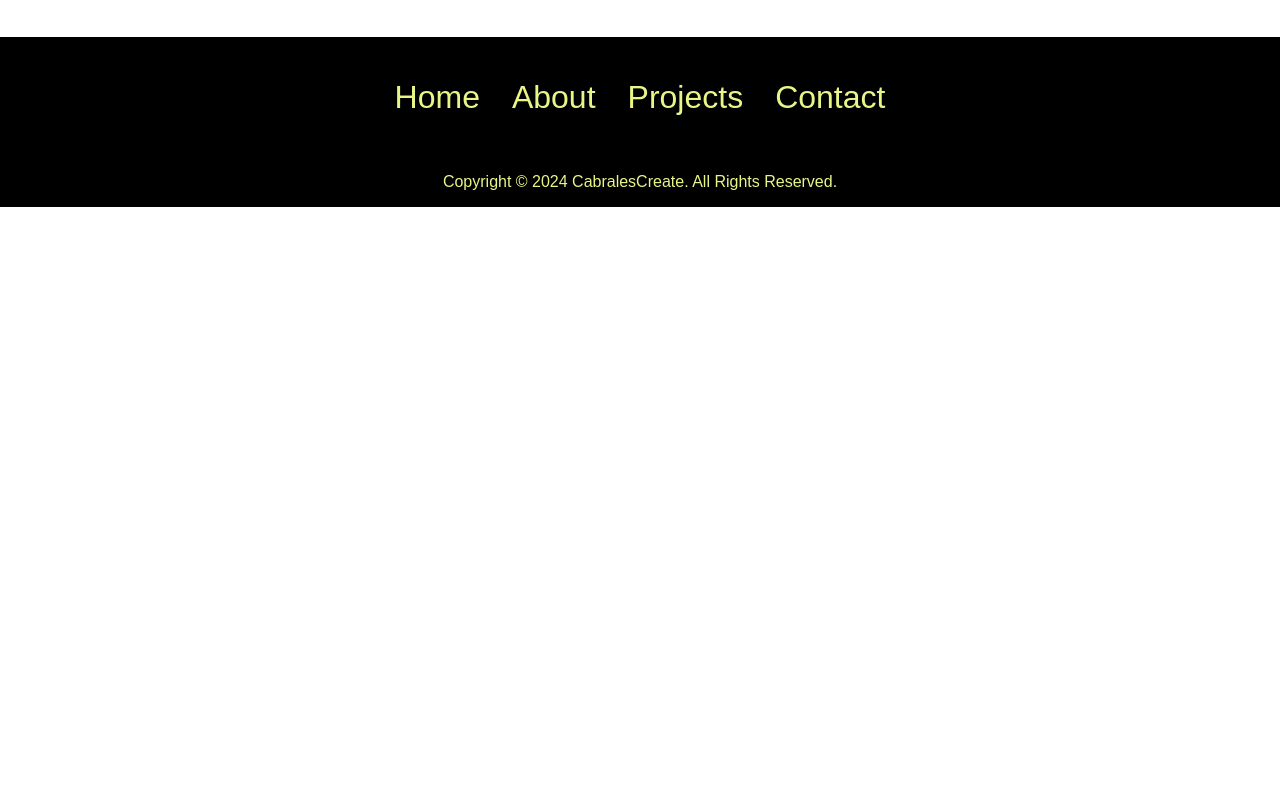
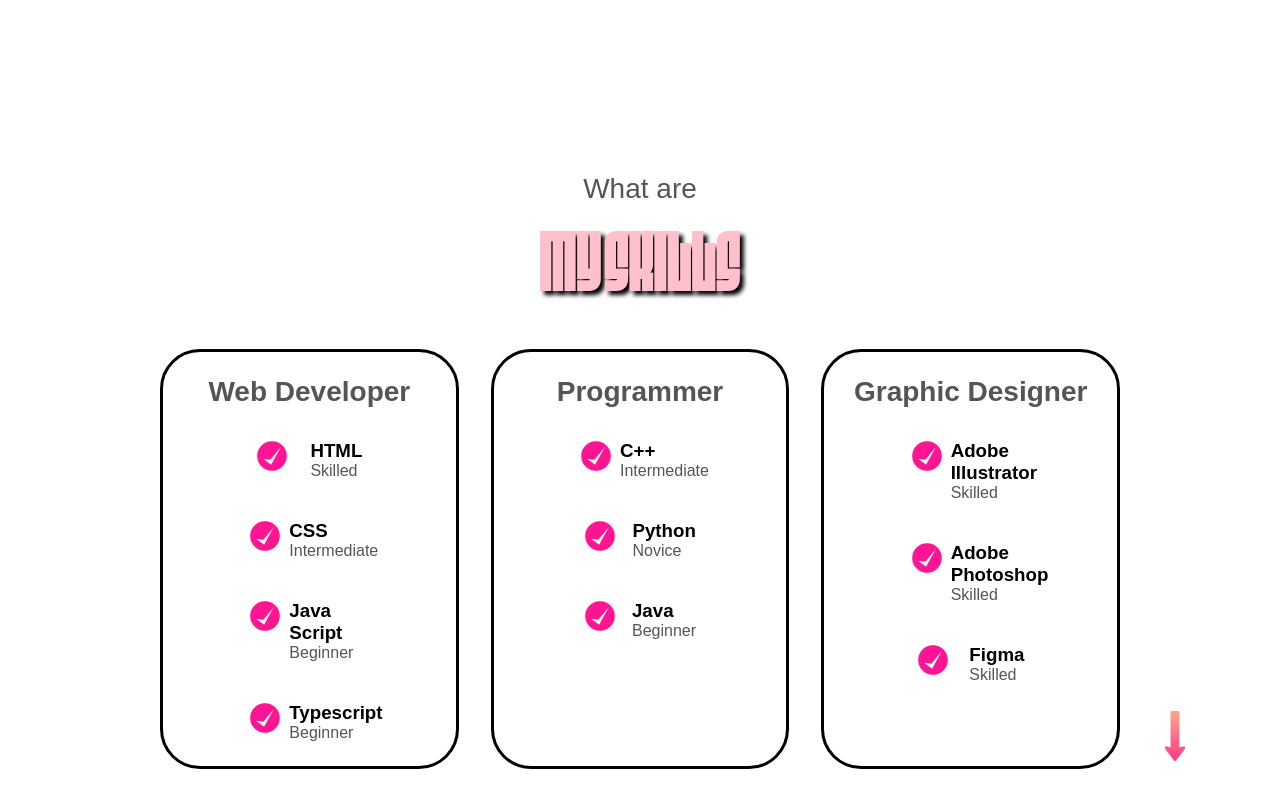
Before and after one commit to INB-Nathan/it0043tc05, a plain HTML site: page FINALS/CABRALES_FINALS.html in a window 1280 px wide. Shown: the part 1491-2298 px from the top of the page. Before the commit the page ends 1698 px from the top, so only its background shows below. Drawn offline with Linux system fonts and the light colour scheme.

Commit message:
Added Skills Portion

```diff
--- a/FINALS/CABRALES_FINALS.css
+++ b/FINALS/CABRALES_FINALS.css
@@ -21,6 +21,15 @@ html {
     scroll-behavior: smooth;
 }
 
+.logo {
+    font-size: 5rem;
+    font-weight: 10;
+    text-align: center;
+    font-family: 'TITLE';
+    color: pink;
+    text-shadow: black 4px 4px 4px;
+}
+
 p {
     color: rgb(85,85,85);
 }
@@ -37,21 +46,35 @@ nav, .nav-links {
     display: flex;
 }
 
+#desktop-nav{
+    position: fixed;
+    width: 100%;
+    top: 0;
+    right: 0;
+    z-index: 1000;
+    display: flex;
+    align-items: center;
+    justify-content: space-between;
+    padding: 2rem 5%;
+    background: var(black);
+    transition: all 0.5s ease;
+}
+
 nav {
     justify-content: space-around;
     align-items: center;
-    height: 15vh;
-    background-color: rgb(0, 0, 0);
+    height: 12vh;
+    background-color: rgb(29, 27, 27);
+    backdrop-filter: blur(50px);
+    transition: all 0.5s ease;
+
 }
 
-#logo-img {
-    height: 12vh;
-}
 
 .nav-links {
     gap: 2rem;
     list-style: none;
-    font-size: 2rem;
+    font-size: 1.5rem;
 }
 
 a {
@@ -70,6 +93,16 @@ a:hover {
 
 #hamburger-nav{
     display: none;
+    position: fixed;
+    width: 100%;
+    top: 0;
+    right: 0;
+    z-index: 1000;
+    align-items: center;
+    justify-content: space-between;
+    padding: 2rem 5%;
+    background: var(black);
+    transition: all 0.5s ease;
 }
 
 .hamburger-menu{
@@ -150,8 +183,8 @@ a:hover {
 /* SECTIONS */
 
 section {
-    padding-top: 4vh;
-    height: 96vh;
+    padding-top: 25vh;
+    height: 100vh;
     margin: 0 10rem;
     box-sizing: border-box;
     min-height: fit-content;
@@ -159,7 +192,6 @@ section {
 
 .section-container{
     display: flex;
-
 }
 
 /* HOME SECTION */
@@ -398,7 +430,55 @@ section {
     width: 400px;
     margin: auto 0;
 }
+
+/* Experience */
+
+#skills {
+    position:relative;
+}
+
+.skills-subtitle {
+    color: rgb(85,85,85);
+    font-weight: 600;
+    font-size: 1.75rem;
+    margin-bottom: 2rem;
+}
+
+.skills-details-container {
+    display: flex;
+    justify-content: center;
+    flex-direction: column;
+}
+
+.article-container {
+    display: flex;
+    text-align: initial;
+    flex-wrap: wrap;
+    flex-direction: row;
+    gap: 2.5rem;
+    justify-content: space-around;
+}
+
+article {
+    display: flex;
+    width: 7.5rem;
+    justify-content: space-around;
+    gap: 0.5rem;
+}
+
+article .icon{
+    cursor: default;
+}
+
+.checkmark {
+    height: 2rem;
+}
+
 /* FOOTER */
+
+footer{
+    margin-top: 30vh;
+}
 
 .reserved {
     background-color: rgb(0, 0, 0);
--- a/FINALS/CABRALES_FINALS.html
+++ b/FINALS/CABRALES_FINALS.html
@@ -11,20 +11,19 @@
   <body>
     <!--================== NAV ====================-->
     <nav id="desktop-nav">
-      <div class="logo"><img src="./assets/Graphics/LOGO.png" alt="" id="logo-img" /></div>
+      <div class="logo">CabralesCreates</div>
       <div>
         <ul class="nav-links">
           <li><a href="#home">Home</a></li>
           <li><a href="#about">About</a></li>
-          <li><a href="#projects">Projects</a></li>
-          <li><a href="#services">Services</a></li>
-          <li><a href="#faq">FAQ</a></li>
+          <li><a href="#experiences">Skills</a></li>
+          <li><a href="#services">Projects</a></li>
           <li><a href="#contact">Contact</a></li>
         </ul>
       </div>
     </nav>
     <nav id="hamburger-nav">
-      <div class="logo"><img src="LOGO.png" alt="" id="logo-img" /></div>
+      <div class="logo">CabralesCreates</div>
       <div class="hamburger-menu">
         <div class="hamburger-icon" onclick="toggleMenu()">
           <span></span>
@@ -44,12 +43,12 @@
 
     <section id="home">
       <div class="section-containerimg">
-        <img src="./assets/Graphics/myface.jpg" alt="Profile Picture" />
+        <img src="./assets/Graphics/myface.jpg" alt="Profile Picture"/>
       </div>
       <div class="section-text">
         <p class="section-p1">Hello, I am</p>
         <h1 class="title">CabralesCreates</h1>
-        <p class="section-p2">an IT Student, Specializing in Cybersecurity</p>
+        <p class="section-p2">And I'm an IT Student, Specializing in Cybersecurity</p>
         <div class="btn-container">
           <button class="btn-color-2" onclick="window.open('')">
             Download Resume
@@ -112,10 +111,118 @@
                 </div>
             </div>
         </div>
-        <img src="./assets/Graphics/arrowdown.png" alt="arrow" class="icon-arrow" onclick="location.href='./#experience'">
+        <img src="./assets/Graphics/arrowdown.png" alt="arrow" class="icon-arrow" onclick="location.href='#skills'">
     </section>
 
-    <!--================== Experience ====================-->
+    <!--================== Skills ====================-->
+
+    <section id="skills">
+      <p class="section-p1">
+        What are
+      </p>
+      <h1 class="title">
+        My Skills
+      </h1>
+      <div class="skills-details-container">
+        <div class="about-containers">
+          <div class="details-container">
+            <h2 class="skills-subtitle">Web Developer</h2>
+            <div class="article-container">
+              <article>
+                <img src="./assets/Graphics/checkmark.png" alt="checkmark.icon" class="checkmark">
+                <div>
+                  <h3>HTML</h3>
+                  <p>Skilled</p>
+                </div>
+              </article>
+              <article>
+                <img src="./assets/Graphics/checkmark.png" alt="checkmark.icon" class="checkmark">
+                <div>
+                  <h3>CSS</h3>
+                  <p>Intermediate</p>
+                </div>
+              </article>
+              <article>
+                <img src="./assets/Graphics/checkmark.png" alt="checkmark.icon" class="checkmark">
+                <div>
+                  <h3>Java Script</h3>
+                  <p>Beginner</p>
+                </div>
+              </article>
+              <article>
+                <img src="./assets/Graphics/checkmark.png" alt="checkmark.icon" class="checkmark">
+                <div>
+                  <h3>Typescript</h3>
+                  <p>Beginner</p>
+                </div>
+              </article>
+            </div>
+          </div>
+          <div class="details-container">
+            <h2 class="skills-subtitle">
+              Programmer</h2>
+            <div class="article-container">
+              <article>
+                <img src="./assets/Graphics/checkmark.png" alt="checkmark.icon" class="checkmark">
+                <div>
+                  <h3>C++</h3>
+                  <p>Intermediate</p>
+                </div>
+              </article>
+              <article>
+                <img src="./assets/Graphics/checkmark.png" alt="checkmark.icon" class="checkmark">
+                <div>
+                  <h3>Python</h3>
+                  <p>Novice</p>
+                </div>
+              </article>
+              <article>
+                <img src="./assets/Graphics/checkmark.png" alt="checkmark.icon" class="checkmark">
+                <div>
+                  <h3>Java</h3>
+                  <p>Beginner</p>
+                </div>
+              </article>
+            </div>
+          </div>
+          <div class="details-container">
+            <h2 class="skills-subtitle">
+              Graphic Designer</h2>
+            <div class="article-container">
+              <article>
+                <img src="./assets/Graphics/checkmark.png" alt="checkmark.icon" class="checkmark">
+                <div>
+                  <h3>Adobe Illustrator</h3>
+                  <p>Skilled</p>
+                </div>
+              </article>
+              <article>
+                <img src="./assets/Graphics/checkmark.png" alt="checkmark.icon" class="checkmark">
+                <div>
+                  <h3>Adobe Photoshop</h3>
+                  <p>Skilled</p>
+                </div>
+              </article>
+              <article>
+                <img src="./assets/Graphics/checkmark.png" alt="checkmark.icon" class="checkmark">
+                <div>
+                  <h3>Figma</h3>
+                  <p>Skilled</p>
+                </div>
+              </article>
+            </div>
+          </div>
+        </div>
+      </div>
+      <img src="./assets/Graphics/arrowdown.png" alt="arrow" class="icon-arrow" onclick="location.href='#projects'">
+    </section>
+
+
+    <!--================== Projects ====================-->
+    <section id="projects">
+
+    </section>
+
 
     <!--================== footer ====================-->
     <footer>
@@ -124,8 +231,9 @@
           <ul class="nav-links">
             <li><a href="#home">Home</a></li>
             <li><a href="#about">About</a></li>
+            <li><a href="#skills">Skills</a></li>
             <li><a href="#projects">Projects</a></li>
-            <li><a href="#contact">Contact</a></li>
+            <li><a href="#contacts">Contacts</a></li>
           </ul>
         </div>
       </nav>
```
Also changed, not shown: FINALS/assets/Graphics/checkmark.png (added).
